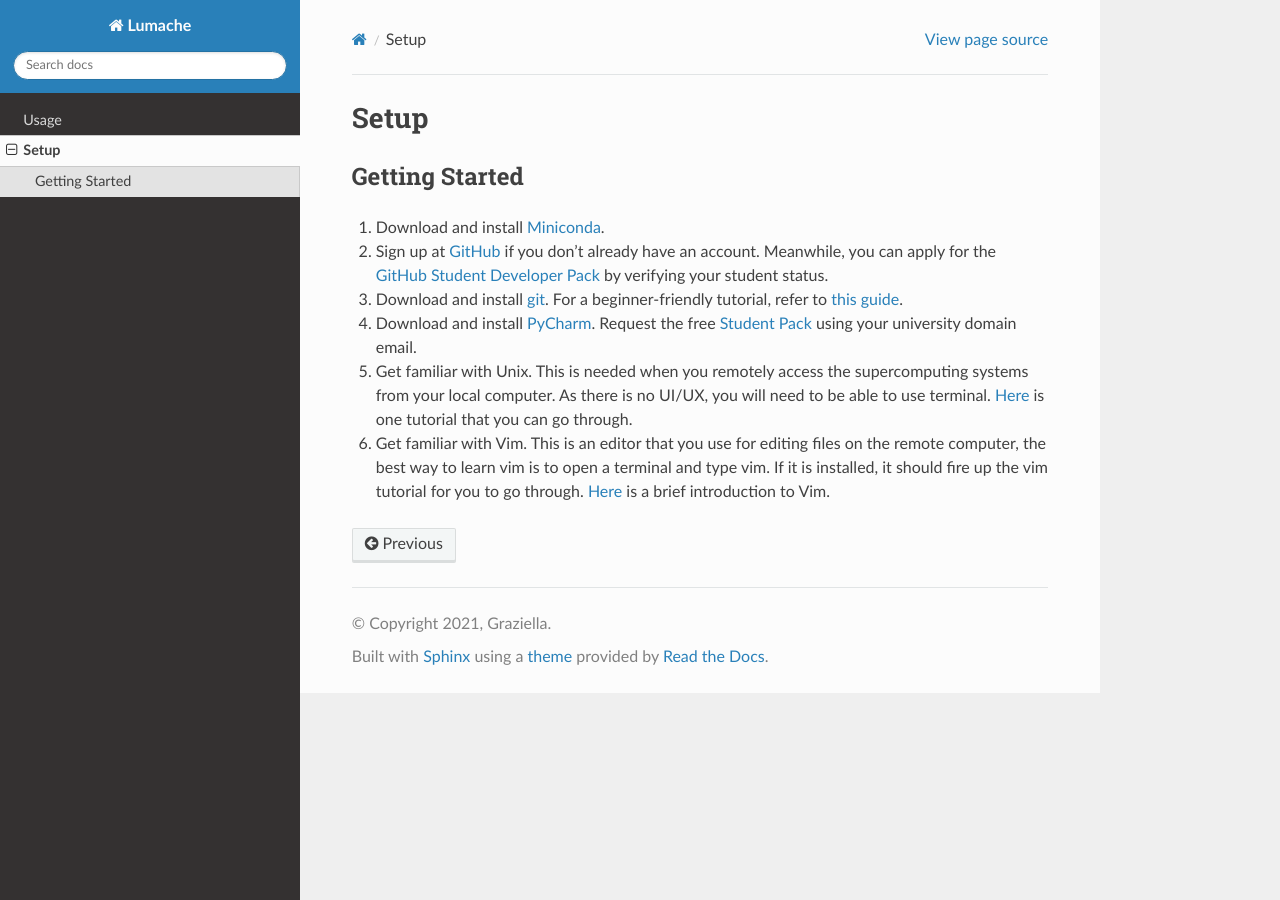
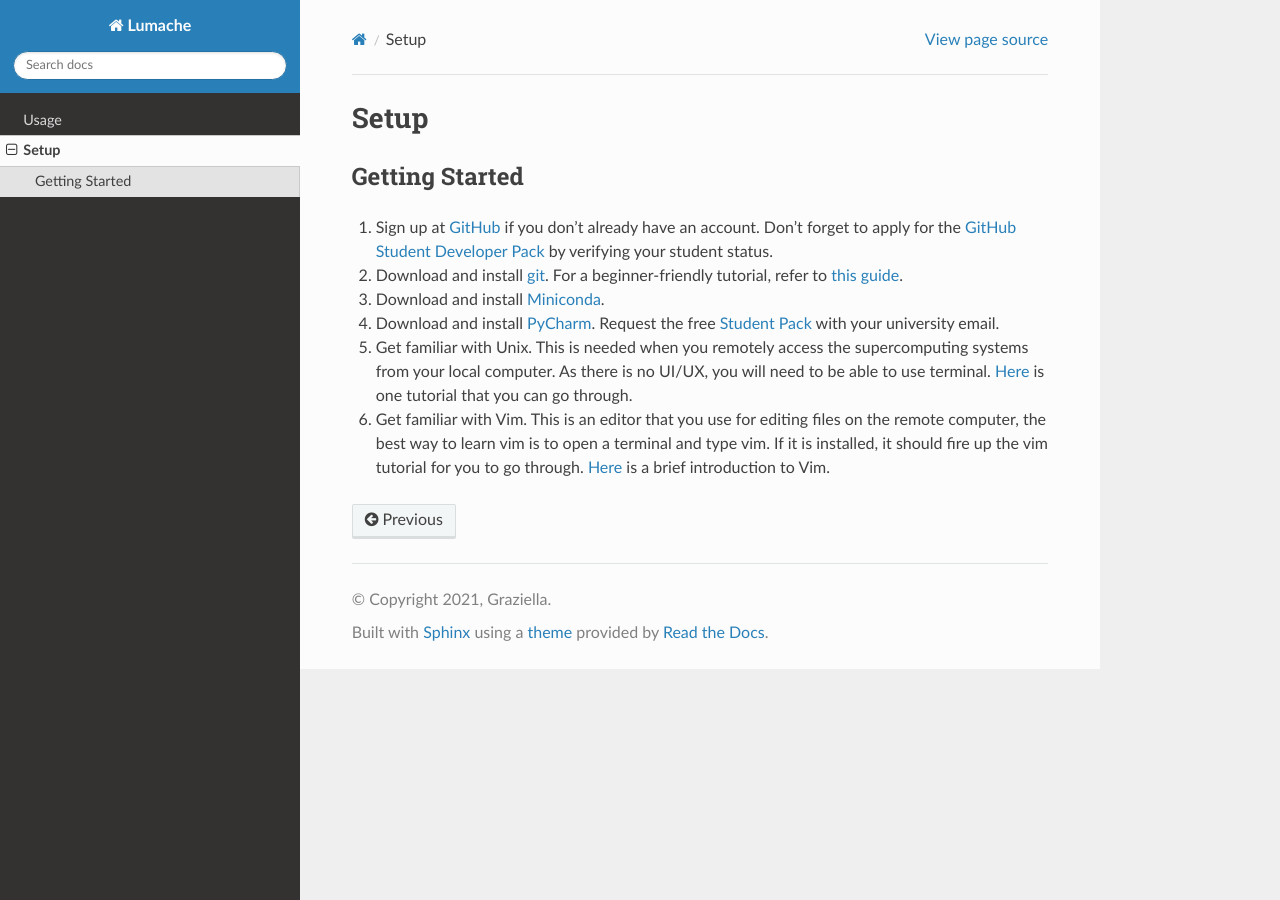
Before and after one commit to ZihanL1/Lab-Wiki, a Sphinx documentation site: the page built from docs/source/setup.rst, in a window 1280 px wide. Built offline with Sphinx 7.4.7 and the Read the Docs theme 3.1.0, drawn with Linux system fonts in a browser that asks for light colours.

```diff
--- a/docs/source/setup.rst
+++ b/docs/source/setup.rst
@@ -3,16 +3,17 @@ Setup
 
 Getting Started
 ---------------
-1. Download and install `Miniconda <https://www.anaconda.com/docs/getting-started/miniconda/install#linux-terminal-installer>`_.
 
-2. Sign up at `GitHub <https://github.com/signup>`_ if you don't already have an account.
-   Meanwhile, you can apply for the `GitHub Student Developer Pack <https://education.github.com/pack/join>`_ by verifying your student status.
+1. Sign up at `GitHub <https://github.com/signup>`_ if you don't already have an account.
+   Don't forget to apply for the `GitHub Student Developer Pack <https://education.github.com/pack/join>`_ by verifying your student status.
 
-3. Download and install `git <https://git-scm.com/downloads>`_.
+2. Download and install `git <https://git-scm.com/downloads>`_.
    For a beginner-friendly tutorial, refer to `this guide <https://xinglong-zhang.github.io/blogs/blog2.html>`_.
 
+3. Download and install `Miniconda <https://www.anaconda.com/docs/getting-started/miniconda/install#linux-terminal-installer>`_.
+
 4. Download and install `PyCharm <https://www.jetbrains.com/pycharm/>`_.
-   Request the free `Student Pack <https://www.jetbrains.com/academy/student-pack/>`_ using your university domain email.
+   Request the free `Student Pack <https://www.jetbrains.com/academy/student-pack/>`_ with your university email.
 
 5. Get familiar with Unix. This is needed when you remotely access the supercomputing systems from your local computer.
    As there is no UI/UX, you will need to be able to use terminal. `Here <http://www.ee.surrey.ac.uk/Teaching/Unix/unixintro.html>`_ is one tutorial that you can go through.
```
